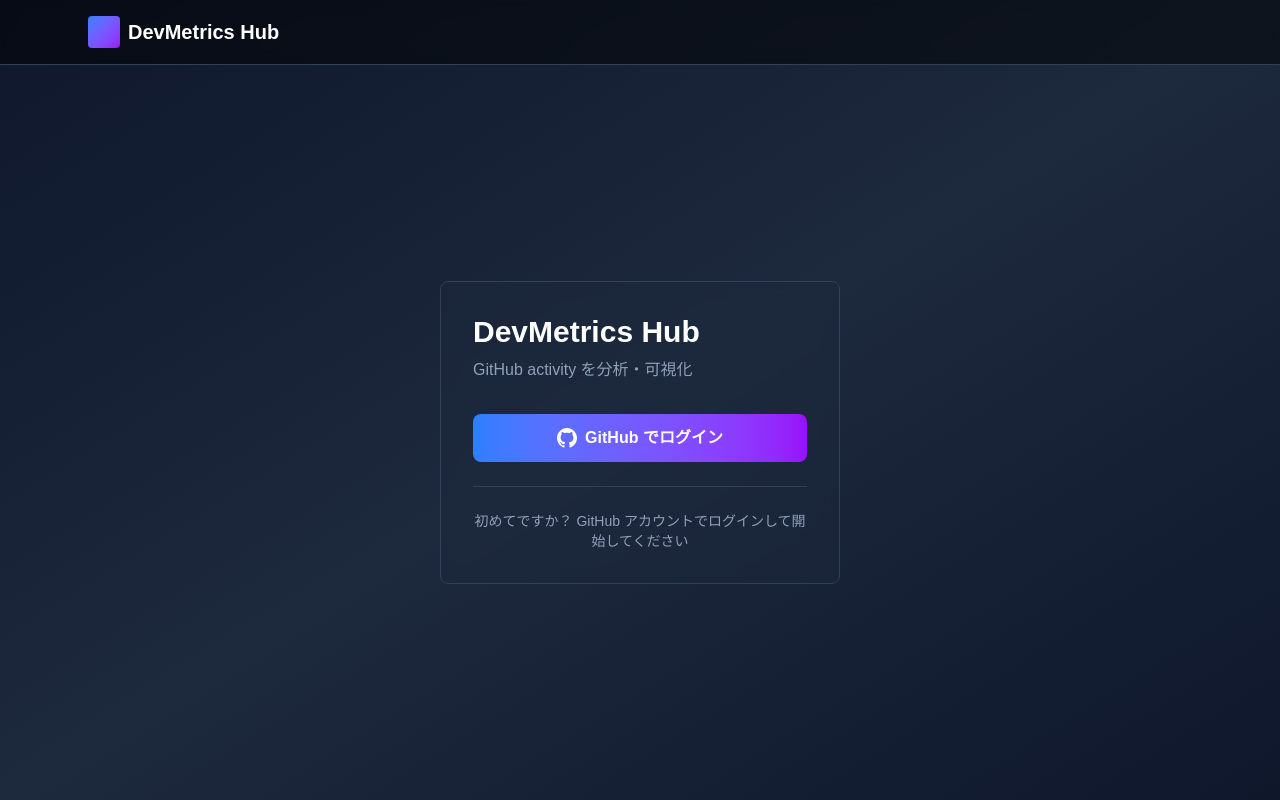
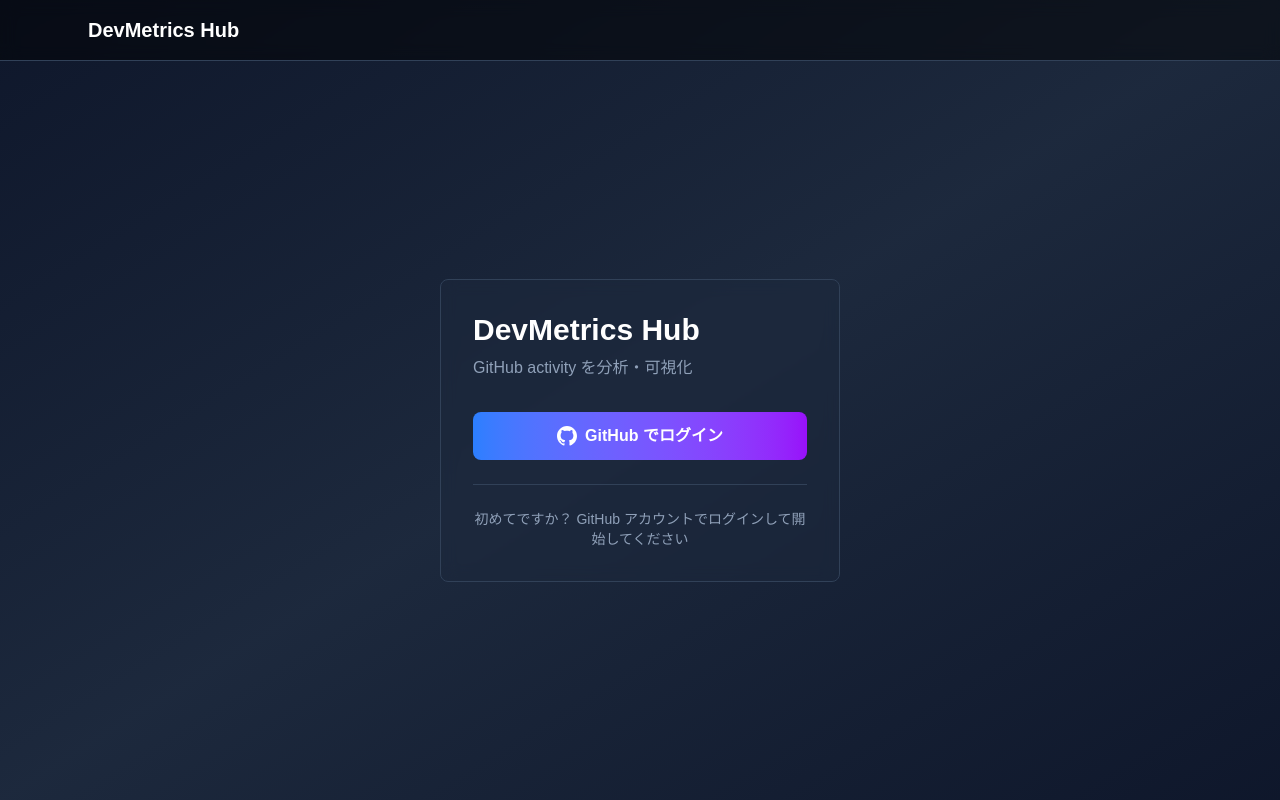
Before and after one commit to Takas-sea/DevMetrics-Hub, a Next.js app in the folder frontend/: page /login in a window 1280 px wide. Built offline with nearby package versions, Linux system fonts and the light colour scheme; no server answers.

Commit message:
style: remove icon from DevMetrics Hub header

```diff
--- a/frontend/src/app/login/page.tsx
+++ b/frontend/src/app/login/page.tsx
@@ -39,7 +39,6 @@
       <header className="bg-black/50 backdrop-blur-sm border-b border-slate-700">
         <div className="max-w-6xl mx-auto px-6 py-4 flex justify-between items-center">
           <div className="flex items-center gap-2">
-            <div className="w-8 h-8 bg-gradient-to-br from-blue-500 to-purple-600 rounded"></div>
             <span className="text-xl font-bold text-white">DevMetrics Hub</span>
           </div>
         </div>
--- a/frontend/src/app/page.tsx
+++ b/frontend/src/app/page.tsx
@@ -43,7 +43,6 @@
       <header className="bg-black/50 backdrop-blur-sm border-b border-slate-700">
         <div className="max-w-6xl mx-auto px-6 py-4 flex justify-between items-center">
           <div className="flex items-center gap-2">
-            <div className="w-8 h-8 bg-gradient-to-br from-blue-500 to-purple-600 rounded"></div>
             <span className="text-xl font-bold text-white">DevMetrics Hub</span>
           </div>
         </div>
```
